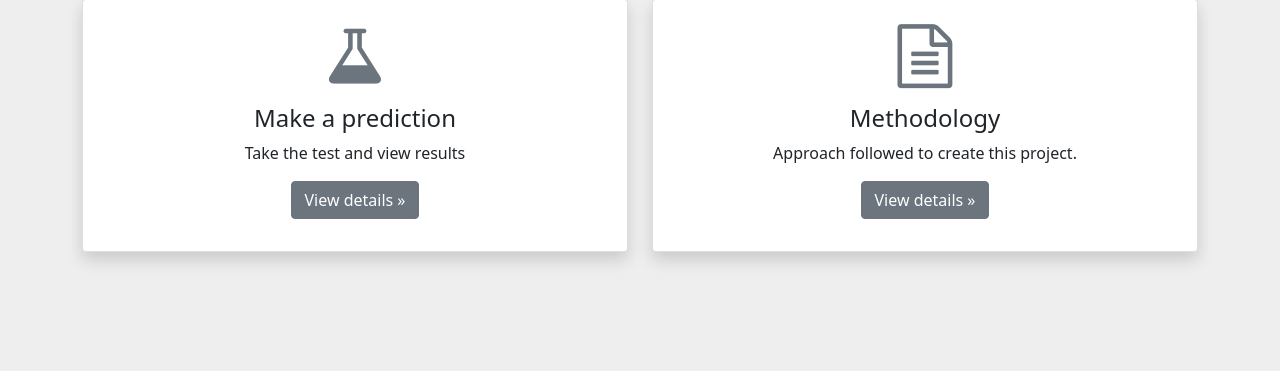
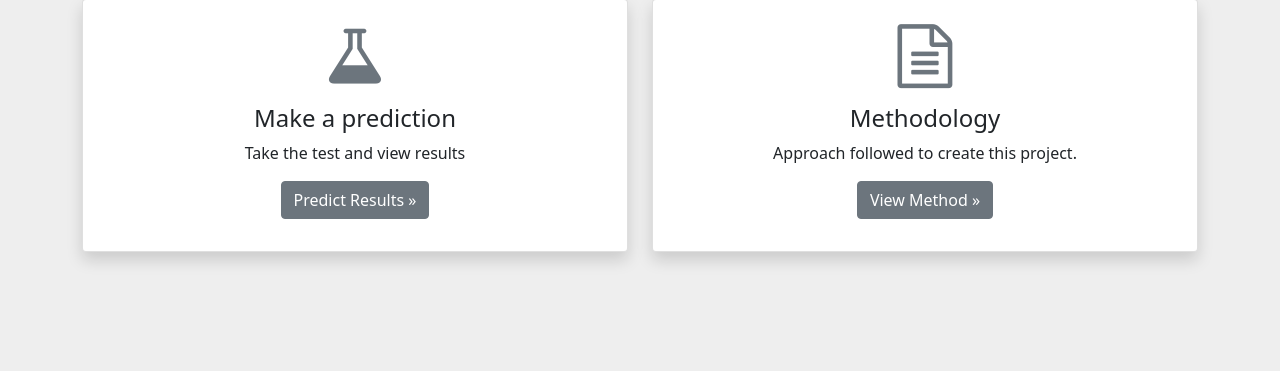
Before and after one commit to mishaaggarwal15/diabities_prediction, a Python web app: template app/templates/home.html in a window 1280 px wide. Shown: the part 262-633 px from the top of the page. Run offline with Jinja, Linux system fonts and the light colour scheme; the template is opened without the code that fills it, so the values that code supplies are empty.

Commit message:
change README.md

```diff
--- a/app/templates/home.html
+++ b/app/templates/home.html
@@ -21,7 +21,7 @@
                     <div class="card-body text-center">
                         <h4>Make a prediction</h4>
                         <p> Take the test and view results </p>
-                        <p><a class="btn btn-secondary" href="{{ url_for('diagnose') }}" role="button">View details &raquo;</a></p>
+                        <p><a class="btn btn-secondary" href="{{ url_for('diagnose') }}" role="button">Predict Results &raquo;</a></p>
                     </div>
                 </div></div>
 
@@ -33,7 +33,7 @@
                     <div class="card-body text-center">
                         <h4>Methodology</h4>
                         <p>Approach followed to create this project.</p>
-                        <p><a class="btn btn-secondary" href="{{ url_for('about') }}" role="button">View details &raquo;</a></p>
+                        <p><a class="btn btn-secondary" href="{{ url_for('about') }}" role="button">View Method &raquo;</a></p>
                     </div>
                 </div></div>
         </div>
```
